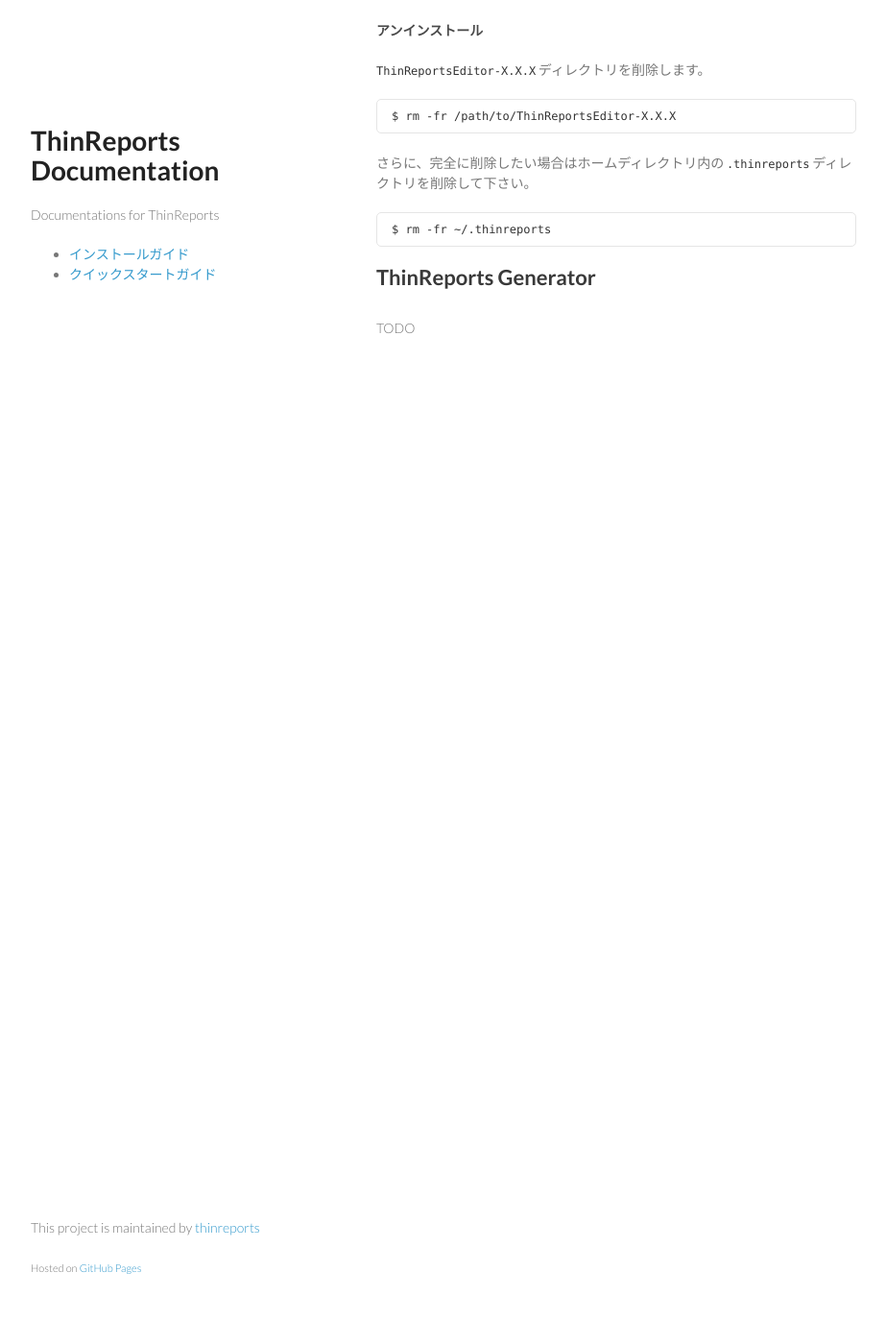
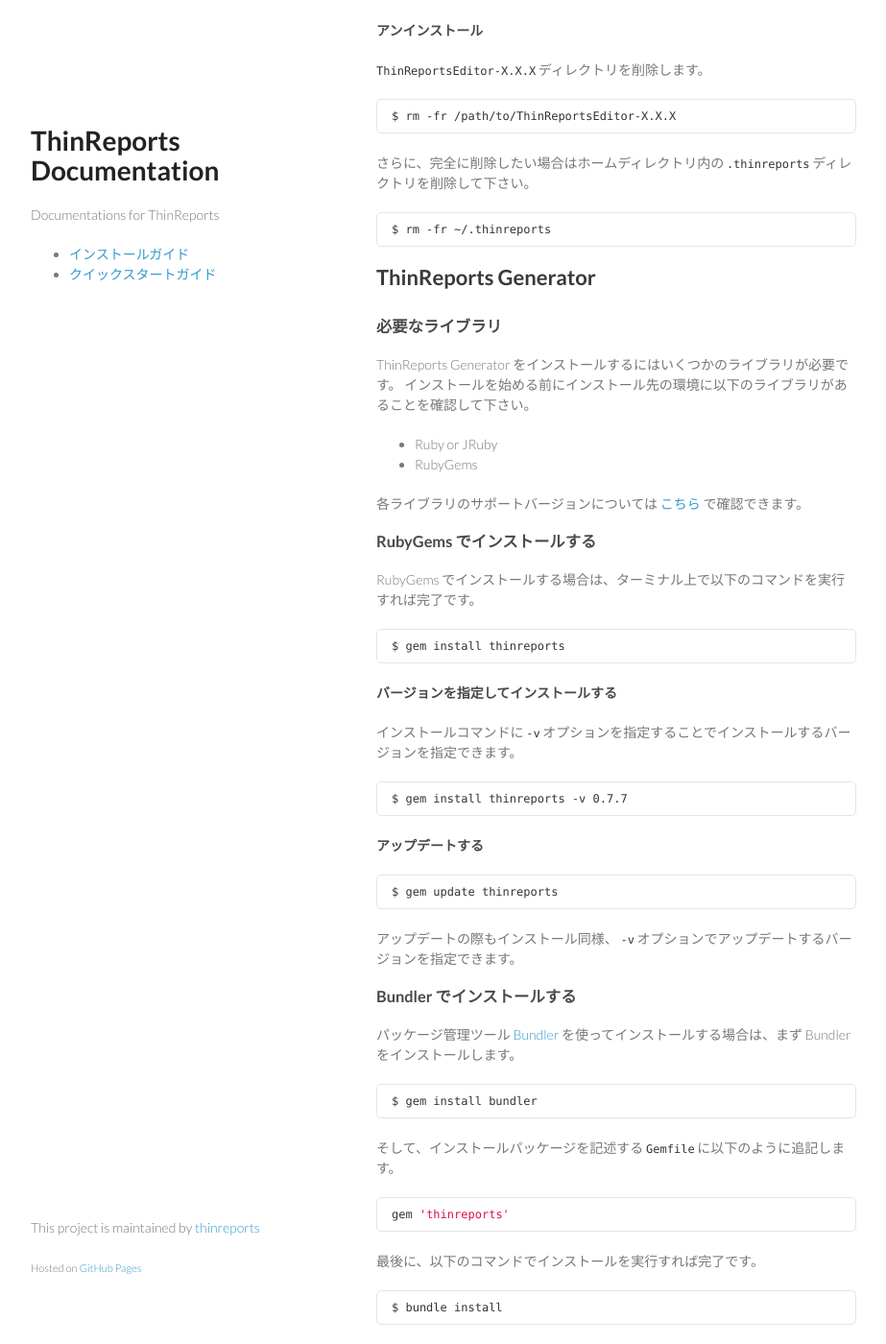
Before and after one commit to thinreports/documentation, a Jekyll site: the page built from ja/getting-started/installation.md, in a window 1280 px wide and 1400 px high, scrolled down 1601 px. Shown: the whole window at 96% size, without its empty margins (178-1101 px from the left). Built offline with Jekyll 4.4.1, drawn with Linux system fonts in a browser that asks for light colours; Markdown is read by kramdown in place of the engine named in the settings; before the commit the page ends 1973 px from its top, so only the background shows below that.

Commit message:
Added the guide of Generator to Installation Guide page

````diff
--- a/ja/getting-started/installation.md
+++ b/ja/getting-started/installation.md
@@ -91,4 +91,56 @@
 
 ## ThinReports Generator
 
-TODO
+### 必要なライブラリ
+
+ThinReports Generator をインストールするにはいくつかのライブラリが必要です。
+インストールを始める前にインストール先の環境に以下のライブラリがあることを確認して下さい。
+
+  * Ruby or JRuby
+  * RubyGems
+
+各ライブラリのサポートバージョンについては [こちら](http://www.thinreports.org/features/generator/) で確認できます。
+
+### RubyGems でインストールする
+
+RubyGems でインストールする場合は、ターミナル上で以下のコマンドを実行すれば完了です。
+
+```
+$ gem install thinreports
+```
+
+#### バージョンを指定してインストールする
+
+インストールコマンドに `-v` オプションを指定することでインストールするバージョンを指定できます。
+
+```
+$ gem install thinreports -v 0.7.7
+```
+
+#### アップデートする
+
+```
+$ gem update thinreports
+```
+
+アップデートの際もインストール同様、 `-v` オプションでアップデートするバージョンを指定できます。
+
+### Bundler でインストールする
+
+パッケージ管理ツール [Bundler]() を使ってインストールする場合は、まず Bundler をインストールします。
+
+```
+$ gem install bundler
+```
+
+そして、インストールパッケージを記述する `Gemfile` に以下のように追記します。
+
+``` ruby
+gem 'thinreports'
+```
+
+最後に、以下のコマンドでインストールを実行すれば完了です。
+
+```
+$ bundle install
+```
````
